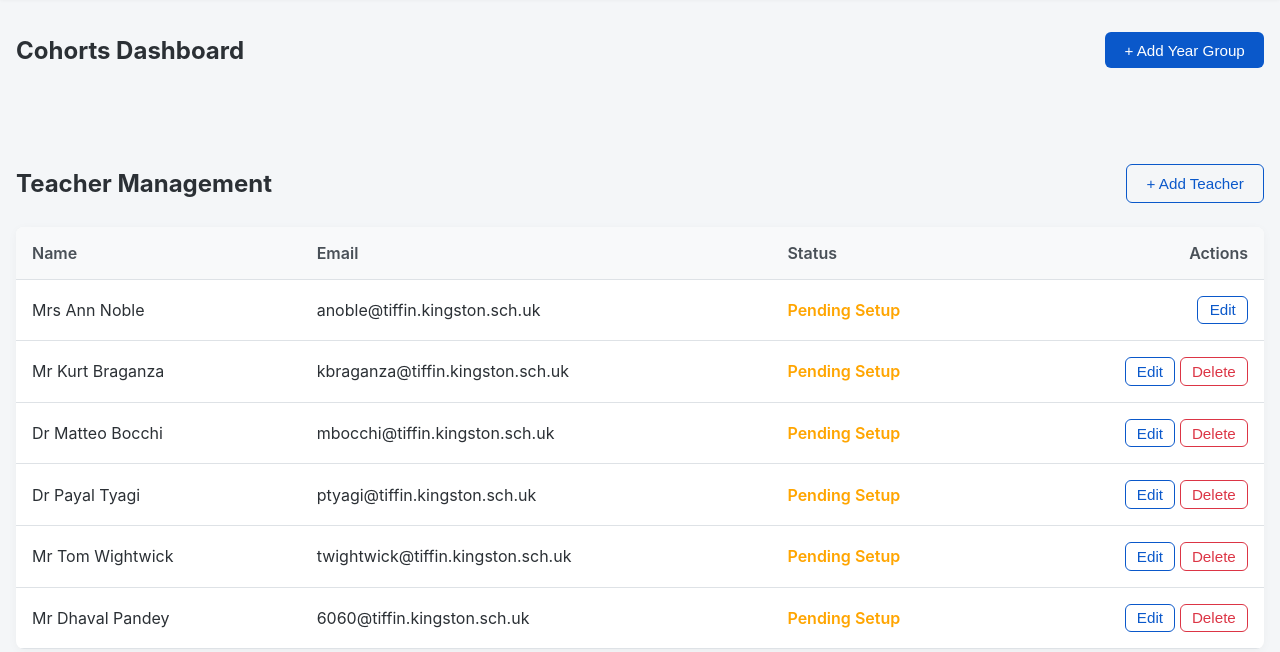
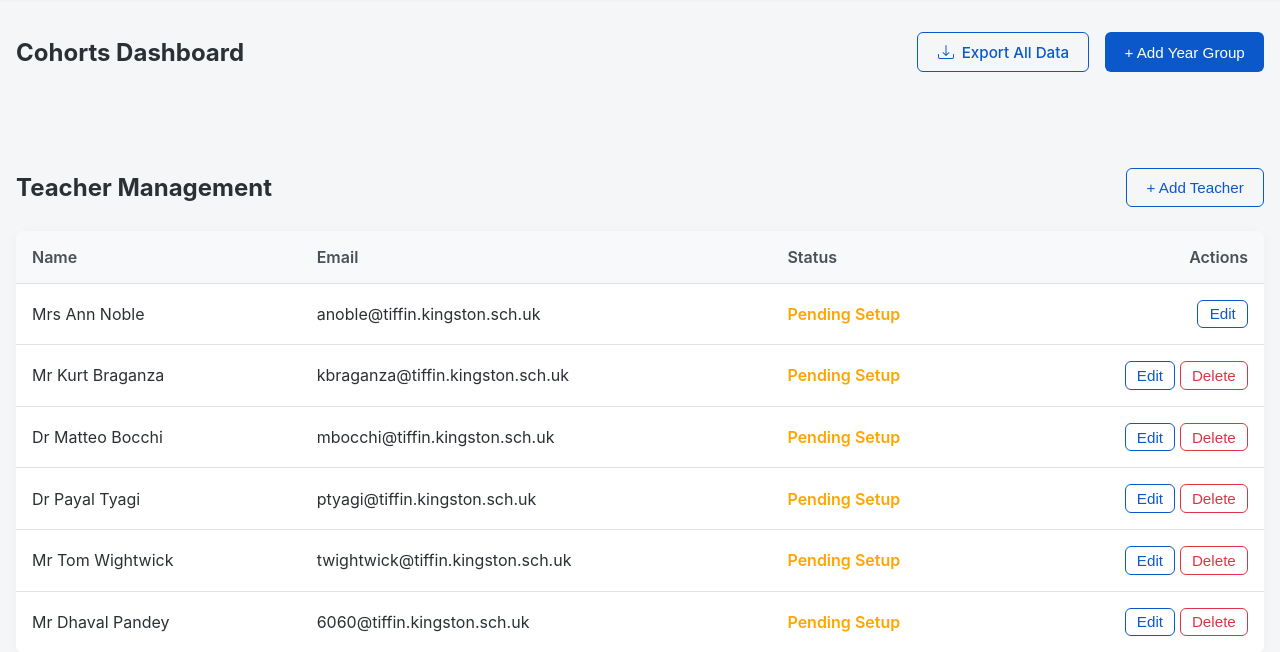
Before and after one commit to dhavalpandey/tiffin-cpac-tracker, a Flask app: page /dashboard in a window 1280 px wide. Shown: the part 73-725 px from the top of the page. Run offline with Flask 3, Linux system fonts and the light colour scheme; a user stored in the database is signed in.

Commit message:
export data button and proper requirements

```diff
--- a/app.py
+++ b/app.py
@@ -1,10 +1,11 @@
-import os, json
+import os, json, io
 from datetime import datetime
 from functools import wraps
-from flask import Flask, render_template, request, redirect, url_for, flash, abort
+from flask import Flask, render_template, request, redirect, url_for, flash, abort, send_file
 from flask_sqlalchemy import SQLAlchemy
 from flask_login import LoginManager, UserMixin, login_user, login_required, logout_user, current_user
 from werkzeug.security import generate_password_hash, check_password_hash
+from openpyxl import Workbook
 
 app = Flask(__name__)
 app.config['SECRET_KEY'] = os.environ.get('SECRET_KEY', 'tiffin-physics-super-secret')
@@ -337,6 +338,66 @@ def grade(student_id, prac_id):
 
     return render_template('grade.html', student=student, practical=practical, skills=skills, assessed=assessed_skill_ids, signatures=signatures)
 
+@app.route('/export_data')
+@teacher_required
+def export_data():
+    wb = Workbook()
+
+    # 1. Teachers Sheet
+    ws_teachers = wb.active
+    ws_teachers.title = "Teachers"
+    ws_teachers.append(["ID", "Title", "First Name", "Last Name", "Email", "Account Status"])
+    for t in Teacher.query.all():
+        status = "Active" if t.password else "Pending Setup"
+        ws_teachers.append([t.id, t.title, t.first_name, t.last_name, t.email, status])
+
+    # 2. Cohorts Sheet
+    ws_cohorts = wb.create_sheet("Cohorts")
+    ws_cohorts.append(["ID", "Start Year", "End Year"])
+    for c in Cohort.query.all():
+        ws_cohorts.append([c.id, c.start_year, c.end_year])
+
+    # 3. Students Sheet
+    ws_students = wb.create_sheet("Students")
+    ws_students.append(["ID", "First Name", "Last Name", "Cohort ID"])
+    for s in Student.query.all():
+        ws_students.append([s.id, s.first_name, s.last_name, s.cohort_id])
+
+    # 4. Skills Sheet
+    ws_skills = wb.create_sheet("Skills")
+    ws_skills.append(["ID", "Skill Name", "Description"])
+    for sk in Skill.query.all():
+        ws_skills.append([sk.id, sk.name, sk.description])
+
+    # 5. Practicals Sheet
+    ws_practicals = wb.create_sheet("Practicals")
+    ws_practicals.append(["ID", "Practical Name"])
+    for p in Practical.query.all():
+        ws_practicals.append([p.id, p.name])
+
+    # 6. Assessments (The actual ticks/marks)
+    ws_assessments = wb.create_sheet("Assessments_Log")
+    ws_assessments.append(["Record ID", "Student ID", "Student Name", "Skill ID", "Practical ID", "Teacher ID", "Date Signed"])
+    for a in Assessment.query.all():
+        student = Student.query.get(a.student_id)
+        student_name = f"{student.last_name}, {student.first_name}" if student else "Unknown"
+        date_str = a.date_signed.strftime('%d/%m/%Y %H:%M') if a.date_signed else ""
+        ws_assessments.append([a.id, a.student_id, student_name, a.skill_id, a.practical_id, a.teacher_id, date_str])
+
+    # Save to an in-memory buffer so we don't clog up the server's hard drive
+    out = io.BytesIO()
+    wb.save(out)
+    out.seek(0)
+
+    # Send the file to the browser
+    filename = f"Tiffin_CPAC_Database_Export_{datetime.utcnow().strftime('%Y%m%d')}.xlsx"
+    return send_file(
+        out,
+        as_attachment=True,
+        download_name=filename,
+        mimetype="application/vnd.openxmlformats-officedocument.spreadsheetml.sheet"
+    )
+
 # --- SEEDING ---
 def seed_database():
     with app.app_context():
--- a/templates/dashboard.html
+++ b/templates/dashboard.html
@@ -52,6 +52,24 @@
 		margin-bottom: 1.5rem;
 	">
 	<h2 style="margin: 0">Cohorts Dashboard</h2>
+	<div style="display: flex; gap: 1rem">
+		<a
+			href="{{ url_for('export_data') }}"
+			class="btn btn-outline"
+			style="display: flex; align-items: center; gap: 0.5rem">
+			<svg
+				xmlns="http://www.w3.org/2000/svg"
+				width="16"
+				height="16"
+				fill="currentColor"
+				viewBox="0 0 16 16">
+				<path
+					d="M.5 9.9a.5.5 0 0 1 .5.5v2.5a1 1 0 0 0 1 1h12a1 1 0 0 0 1-1v-2.5a.5.5 0 0 1 1 0v2.5a2 2 0 0 1-2 2H2a2 2 0 0 1-2-2v-2.5a.5.5 0 0 1 .5-.5z" />
+				<path
+					d="M7.646 11.854a.5.5 0 0 0 .708 0l3-3a.5.5 0 0 0-.708-.708L8.5 10.293V1.5a.5.5 0 0 0-1 0v8.793L5.354 8.146a.5.5 0 1 0-.708.708l3 3z" />
+			</svg>
+			Export All Data
+		</a>
 		<button
 			class="btn"
 			onclick="
@@ -59,6 +77,7 @@
 			">
 			+ Add Year Group
 		</button>
+	</div>
 </div>
 
 <div class="carousel">
@@ -165,10 +184,10 @@
 	<div class="modal-content" style="width: 350px">
 		<h3 style="margin-top: 0">Add Cohort</h3>
 		<form method="POST" action="{{ url_for('add_cohort') }}">
-			<label>Start Year</label
-			><input type="number" name="start_year" required />
-			<label>End Year</label
-			><input type="number" name="end_year" required />
+			<label>Start Year</label>
+			<input type="number" name="start_year" required />
+			<label>End Year</label>
+			<input type="number" name="end_year" required />
 			<div
 				style="
 					display: flex;
@@ -204,11 +223,12 @@
 				<option>Ms</option>
 				<option>Dr</option>
 			</select>
-			<label>First Name</label
-			><input type="text" name="first_name" required />
-			<label>Surname</label
-			><input type="text" name="last_name" required /> <label>Email</label
-			><input type="email" name="email" required />
+			<label>First Name</label>
+			<input type="text" name="first_name" required />
+			<label>Surname</label>
+			<input type="text" name="last_name" required />
+			<label>Email</label>
+			<input type="email" name="email" required />
 			<div
 				style="
 					display: flex;
```
Also changed, not shown: requirements.txt (+19 -6 lines). Lines whose indentation alone changed are shown as unchanged.
